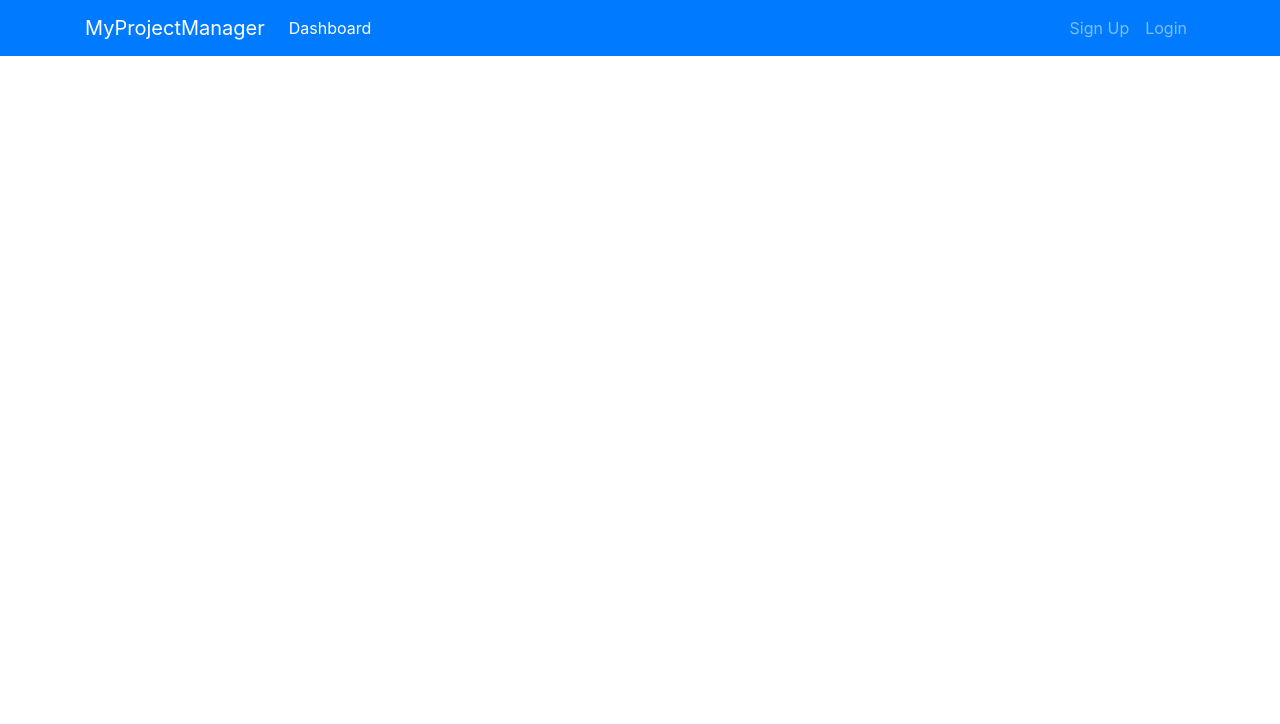
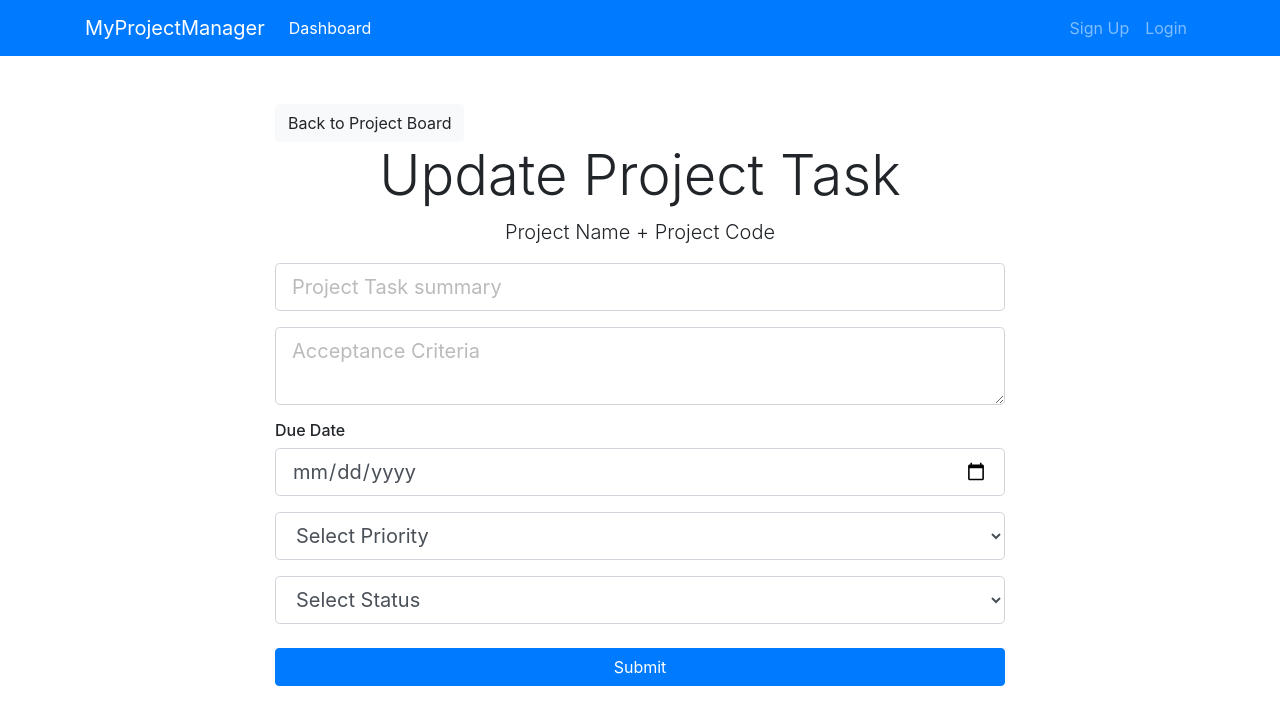
Before and after one commit to smartpro1/myprojectmanager-client, a React (Create React App) app: page /updateProjectTask/1/1 in a window 1280 px wide. Shown: the top 724 px of the page. Built offline with nearby package versions, Linux system fonts and the light colour scheme.

Commit message:
updateProjectTask in progress

```diff
--- a/src/App.js
+++ b/src/App.js
@@ -8,6 +8,7 @@ import "bootstrap/dist/css/bootstrap.min.css";
 import "./App.css";
 import ProjectBoard from "./components/ProjectBoard/ProjectBoard";
 import AddProjectTask from "./components/ProjectBoard/ProjectTasks/AddProjectTask";
+import UpdateProjectTask from "./components/ProjectBoard/ProjectTasks/UpdateProjectTask";
 
 function App() {
   return (
@@ -19,6 +20,11 @@ function App() {
         <Route exact path="/updateProject/:id" component={UpdateProject} />
         <Route exact path="/projectBoard/:id" component={ProjectBoard} />
         <Route exact path="/addProjectTask/:id" component={AddProjectTask} />
+        <Route
+          exact
+          path="/updateProjectTask/:id/:id"
+          component={UpdateProjectTask}
+        />
       </div>
     </Router>
   );
--- a/src/actions/backlogActions.js
+++ b/src/actions/backlogActions.js
@@ -1,5 +1,5 @@
 import axios from "axios";
-import { GET_ERRORS, GET_BACKLOG } from "./types";
+import { GET_ERRORS, GET_BACKLOG, UPDATE_PROJECT_TASK } from "./types";
 
 export const addProjectTask = (
   projectIdentifier,
@@ -35,3 +35,27 @@ export const getBacklog = projectIdentifier => async dispatch => {
     });
   }
 };
+
+export const updateProjectTask = (
+  projectIdentifier,
+  projectSequence,
+  projectTask,
+  history
+) => async dispatch => {
+  try {
+    const res = await axios.put(
+      `/api/backlog/${projectIdentifier}/${projectSequence}`,
+      projectTask
+    );
+    history.push(`/projectBoard/${projectIdentifier}`);
+    dispatch({
+      type: UPDATE_PROJECT_TASK,
+      payload: res.data
+    });
+  } catch (err) {
+    dispatch({
+      type: GET_ERRORS,
+      payload: err.response.data
+    });
+  }
+};
--- a/src/actions/projectActions.js
+++ b/src/actions/projectActions.js
@@ -56,7 +56,6 @@ export const updateProject = (
       payload: res.data
     });
   } catch (err) {
-    console.log(err);
     dispatch({
       type: GET_ERRORS,
       payload: err.response.data
--- a/src/actions/types.js
+++ b/src/actions/types.js
@@ -9,4 +9,5 @@ export const DELETE_PROJECT = "DELETE_PROJECT";
 // Backlog Actions
 export const GET_BACKLOG = "GET_BACKLOG";
 export const GET_PROJECT_TASK = "GET_PROJECT_TASKS";
+export const UPDATE_PROJECT_TASK = "UPDATE_PROJECT_TASk";
 export const DELETE_PROJECT_TASK = "DELETE_PROJECT_TASK";
--- a/src/components/ProjectBoard/ProjectTasks/ProjectTask.js
+++ b/src/components/ProjectBoard/ProjectTasks/ProjectTask.js
@@ -1,4 +1,5 @@
 import React, { Component } from "react";
+import { Link } from "react-router-dom";
 
 class ProjectTask extends Component {
   render() {
@@ -26,9 +27,12 @@ class ProjectTask extends Component {
           <p className="card-text text-truncate ">
             {projectTask.acceptanceCriteria}
           </p>
-          <a href="" className="btn btn-primary">
+          <Link
+            to={`/updateProjectTask/${projectTask.projectIdentifier}/${projectTask.projectSequence}`}
+            className="btn btn-primary"
+          >
             View / Update
-          </a>
+          </Link>
 
           <button className="btn btn-danger ml-4">Delete</button>
         </div>
--- a/src/components/ProjectBoard/ProjectTasks/UpdateProjectTask.js
+++ b/src/components/ProjectBoard/ProjectTasks/UpdateProjectTask.js
@@ -0,0 +1,114 @@
+import React, { Component } from "react";
+import { connect } from "react-redux";
+import classnames from "classnames";
+import { Link } from "react-router-dom";
+import { updateProjectTask } from "../../../actions/backlogActions";
+
+class UpdateProjectTask extends Component {
+  constructor(props) {
+    super();
+
+    this.state = {
+      summary: "",
+      acceptanceCriteria: "",
+      status: "",
+      priority: "",
+      dueDate: ""
+    };
+  }
+
+  handleOnChange = event => {
+    this.setState({
+      [event.target.name]: event.target.value
+    });
+  };
+  render() {
+    const {
+      summary,
+      acceptanceCriteria,
+      status,
+      priority,
+      dueDate
+    } = this.state;
+    return (
+      <div className="add-PBI">
+        <div className="container">
+          <div className="row">
+            <div className="col-md-8 m-auto">
+              <Link to={``} className="btn btn-light">
+                Back to Project Board
+              </Link>
+              <h4 className="display-4 text-center">Update Project Task</h4>
+              <p className="lead text-center">Project Name + Project Code</p>
+              <form onSubmit={this.onSubmit}>
+                <div className="form-group">
+                  <input
+                    type="text"
+                    className="form-control form-control-lg"
+                    name="summary"
+                    placeholder="Project Task summary"
+                    value={summary}
+                    onChange={this.handleOnChange}
+                  />
+                </div>
+                <div className="form-group">
+                  <textarea
+                    className="form-control form-control-lg"
+                    placeholder="Acceptance Criteria"
+                    name="acceptanceCriteria"
+                    value={acceptanceCriteria}
+                    onChange={this.handleOnChange}
+                  ></textarea>
+                </div>
+                <h6>Due Date</h6>
+                <div className="form-group">
+                  <input
+                    type="date"
+                    className="form-control form-control-lg"
+                    name="dueDate"
+                    value={dueDate}
+                    onChange={this.handleOnChange}
+                  />
+                </div>
+                <div className="form-group">
+                  <select
+                    className="form-control form-control-lg"
+                    name="priority"
+                    value={priority}
+                    onChange={this.handleOnChange}
+                  >
+                    <option value={0}>Select Priority</option>
+                    <option value={1}>High</option>
+                    <option value={2}>Medium</option>
+                    <option value={3}>Low</option>
+                  </select>
+                </div>
+
+                <div className="form-group">
+                  <select
+                    className="form-control form-control-lg"
+                    name="status"
+                    value={status}
+                    onChange={this.handleOnChange}
+                  >
+                    <option value="">Select Status</option>
+                    <option value="TO_DO">TO DO</option>
+                    <option value="IN_PROGRESS">IN PROGRESS</option>
+                    <option value="DONE">DONE</option>
+                  </select>
+                </div>
+
+                <input
+                  type="submit"
+                  className="btn btn-primary btn-block mt-4"
+                />
+              </form>
+            </div>
+          </div>
+        </div>
+      </div>
+    );
+  }
+}
+
+export default UpdateProjectTask;
--- a/src/reducers/backlogReducer.js
+++ b/src/reducers/backlogReducer.js
@@ -1,7 +1,8 @@
 import {
   GET_BACKLOG,
   GET_PROJECT_TASK,
-  DELETE_PROJECT_TASK
+  DELETE_PROJECT_TASK,
+  UPDATE_PROJECT_TASK
 } from "../actions/types";
 
 const initialState = {
@@ -23,6 +24,17 @@ export const backlogReducer = (state = initialState, action) => {
         projectTask: action.payload
       };
 
+    case UPDATE_PROJECT_TASK:
+      const indexNum = state.projectTasks.findIndex(
+        ele => ele.projectSequence === action.payload.projectSequence
+      );
+      let newProjectTasks = state.projectTasks;
+      newProjectTasks[indexNum] = action.payload;
+      return {
+        ...state,
+        projectTasks: newProjectTasks
+      };
+
     case DELETE_PROJECT_TASK:
       return {
         // work in progress
```
